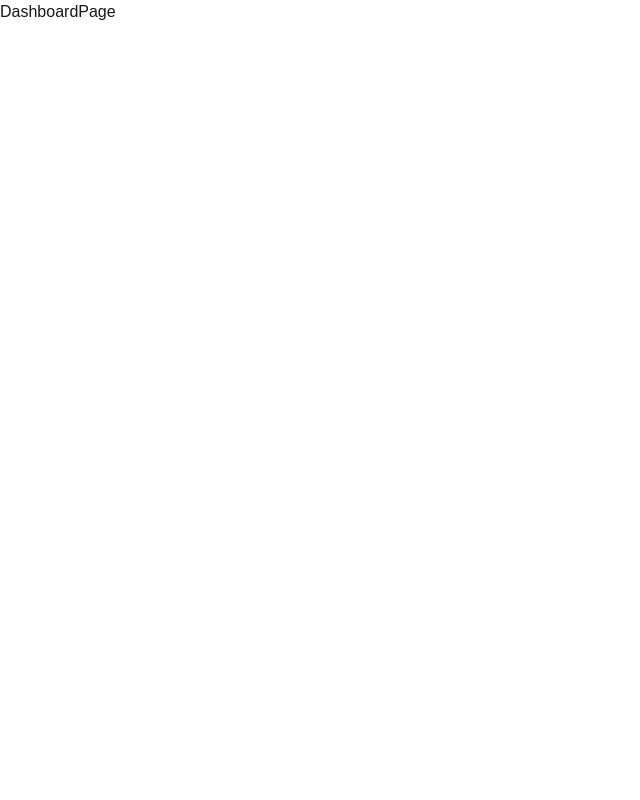
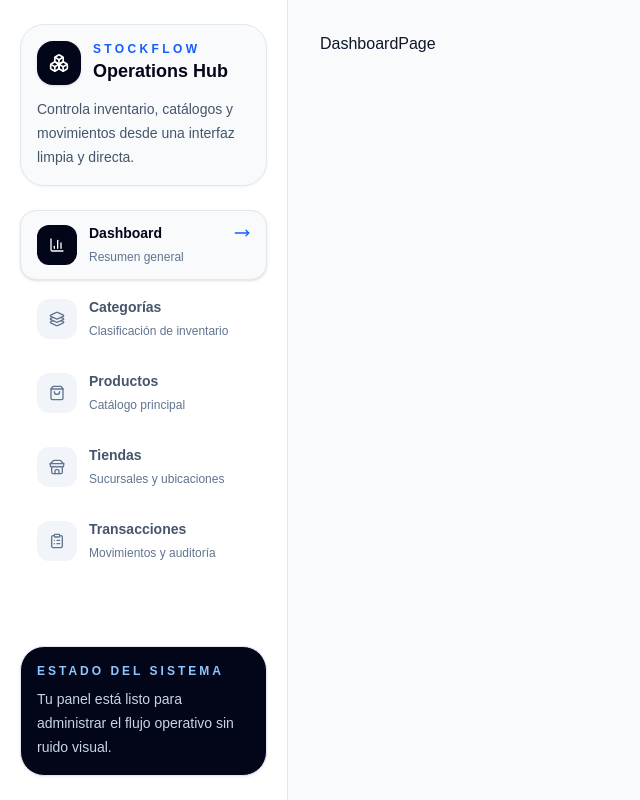
Before and after one commit to luislealdev/StockFlow, a Next.js app: page / in a window 1280 px wide. Shown: the whole page, without its empty margins (0-640 px from the left). Built offline with nearby package versions, Linux system fonts and the light colour scheme.

Commit message:
Add sidebar

```diff
--- a/app/(app)/layout.tsx
+++ b/app/(app)/layout.tsx
@@ -1,11 +1,19 @@
+import { Sidebar } from './ui/Sidebar';
+
 export default function AppLayout({
     children,
 }: Readonly<{
     children: React.ReactNode;
 }>) {
     return (
-        <main>
-            {children}
-        </main>
+        <div className="min-h-screen bg-slate-50 text-slate-900 lg:flex">
+            <Sidebar />
+
+            <div className="flex min-h-screen flex-1 flex-col lg:pl-72">
+                <main className="flex-1 px-4 py-6 sm:px-6 lg:px-8 lg:py-8">
+                    {children}
+                </main>
+            </div>
+        </div>
     );
 }
--- a/app/(app)/ui/Sidebar.tsx
+++ b/app/(app)/ui/Sidebar.tsx
@@ -1,7 +1,92 @@
-import React from 'react'
+"use client";
+
+import Link from 'next/link';
+import { usePathname } from 'next/navigation';
+import {
+    BarChart3,
+    Boxes,
+    ClipboardList,
+    Layers3,
+    MoveRight,
+    ShoppingBag,
+    Store,
+} from 'lucide-react';
 
 export const Sidebar = () => {
+    const pathname = usePathname();
+
+    const navigation = [
+        { href: '/', label: 'Dashboard', description: 'Resumen general', icon: BarChart3 },
+        { href: '/categorias', label: 'Categorías', description: 'Clasificación de inventario', icon: Layers3 },
+        { href: '/productos', label: 'Productos', description: 'Catálogo principal', icon: ShoppingBag },
+        { href: '/tiendas', label: 'Tiendas', description: 'Sucursales y ubicaciones', icon: Store },
+        { href: '/transacciones', label: 'Transacciones', description: 'Movimientos y auditoría', icon: ClipboardList },
+    ];
+
     return (
-        <div>Sidebar</div>
+        <aside className="border-b border-slate-200 bg-white lg:fixed lg:inset-y-0 lg:left-0 lg:z-30 lg:w-72 lg:border-b-0 lg:border-r">
+            <div className="flex h-full flex-col px-4 py-5 sm:px-6 lg:px-5 lg:py-6">
+                <div className="rounded-3xl border border-slate-200 bg-slate-50 p-4 shadow-sm shadow-slate-200/40">
+                    <div className="flex items-center gap-3">
+                        <div className="flex h-11 w-11 items-center justify-center rounded-2xl bg-slate-950 text-white shadow-sm">
+                            <Boxes className="h-5 w-5" />
+                        </div>
+                        <div>
+                            <p className="text-xs font-semibold uppercase tracking-[0.28em] text-blue-600">
+                                StockFlow
+                            </p>
+                            <h1 className="text-lg font-semibold text-slate-950">
+                                Operations Hub
+                            </h1>
+                        </div>
+                    </div>
+
+                    <p className="mt-3 text-sm leading-6 text-slate-600">
+                        Controla inventario, catálogos y movimientos desde una interfaz limpia y directa.
+                    </p>
+                </div>
+
+                <nav className="mt-6 flex-1 space-y-1">
+                    {navigation.map((item) => {
+                        const Icon = item.icon;
+                        const isActive = pathname === item.href;
+
+                        return (
+                            <Link
+                                key={item.href}
+                                href={item.href}
+                                className={`group flex items-start gap-3 rounded-2xl border px-4 py-3 transition ${isActive
+                                    ? 'border-slate-200 bg-slate-50 text-slate-950 shadow-sm'
+                                    : 'border-transparent text-slate-600 hover:border-slate-200 hover:bg-slate-50 hover:text-slate-950'
+                                    }`}
+                            >
+                                <span className={`mt-0.5 inline-flex h-10 w-10 items-center justify-center rounded-xl transition ${isActive ? 'bg-slate-950 text-white' : 'bg-slate-100 text-slate-500 group-hover:bg-white group-hover:text-slate-900'}`}>
+                                    <Icon className="h-4 w-4" />
+                                </span>
+
+                                <span className="flex-1">
+                                    <span className="flex items-center justify-between gap-3">
+                                        <span className="text-sm font-semibold">{item.label}</span>
+                                        {isActive ? <MoveRight className="h-4 w-4 text-blue-600" /> : null}
+                                    </span>
+                                    <span className="mt-1 block text-xs leading-5 text-slate-500">
+                                        {item.description}
+                                    </span>
+                                </span>
+                            </Link>
+                        );
+                    })}
+                </nav>
+
+                <div className="mt-6 rounded-3xl border border-slate-200 bg-slate-950 p-4 text-white shadow-sm shadow-slate-300/30">
+                    <p className="text-xs font-semibold uppercase tracking-[0.25em] text-blue-300">
+                        Estado del sistema
+                    </p>
+                    <p className="mt-2 text-sm leading-6 text-slate-300">
+                        Tu panel está listo para administrar el flujo operativo sin ruido visual.
+                    </p>
+                </div>
+            </div>
+        </aside>
     )
 }
--- a/app/layout.tsx
+++ b/app/layout.tsx
@@ -10,8 +10,10 @@ export default function RootLayout({
     <html
       lang="es"
     >
-      <body className="min-h-full flex flex-col">{children}</body>
-      <Toaster />
+      <body className="min-h-full flex flex-col">
+        {children}
+        <Toaster richColors position="top-right" />
+      </body>
     </html>
   );
 }
```
